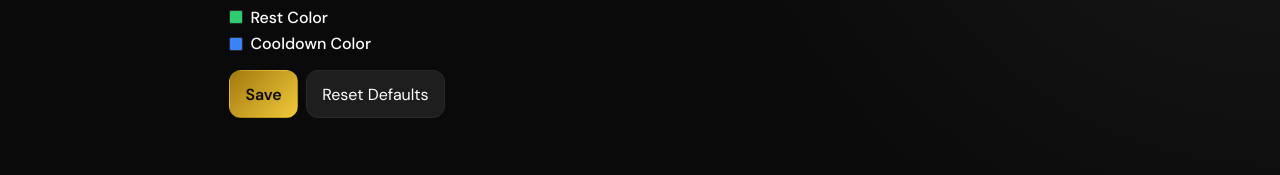
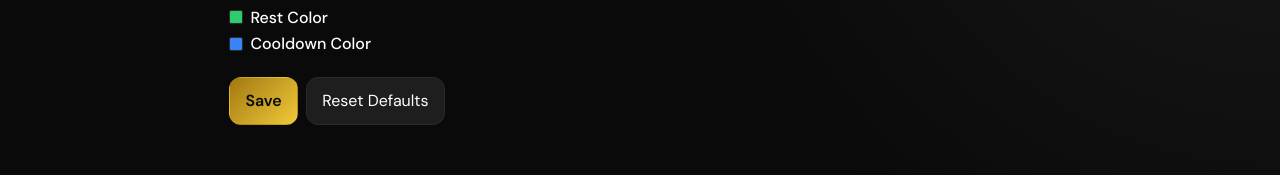
Before and after one commit to rdaudt/nodoubt-fitness-timer2, a React (Vite) app: page /settings in a window 1280 px wide. Shown: the part 262-437 px from the top of the page. Built offline with nearby package versions, Linux system fonts and the light colour scheme; a web font is replaced by a local one.

Commit message:
Adjust settings button spacing

```diff
--- a/src/index.css
+++ b/src/index.css
@@ -436,6 +436,10 @@ select {
 
 .settings-section-note {
   margin: 0 0 0.2rem;
+}
+
+.settings-actions-row {
+  margin-top: 1.4rem;
 }
 
 .settings-toggle-row {
--- a/src/pages/SettingsPage.tsx
+++ b/src/pages/SettingsPage.tsx
@@ -70,7 +70,7 @@ export const SettingsPage = () => {
 
       {!unique && <p className="error-inline">Each interval type must use a unique color.</p>}
 
-      <div className="actions-row">
+      <div className="actions-row settings-actions-row">
         <button className="primary-btn" onClick={onSave} disabled={!unique}>Save</button>
         <button className="secondary-btn" onClick={() => setDraft(DEFAULT_SETTINGS)}>Reset Defaults</button>
       </div>
```
